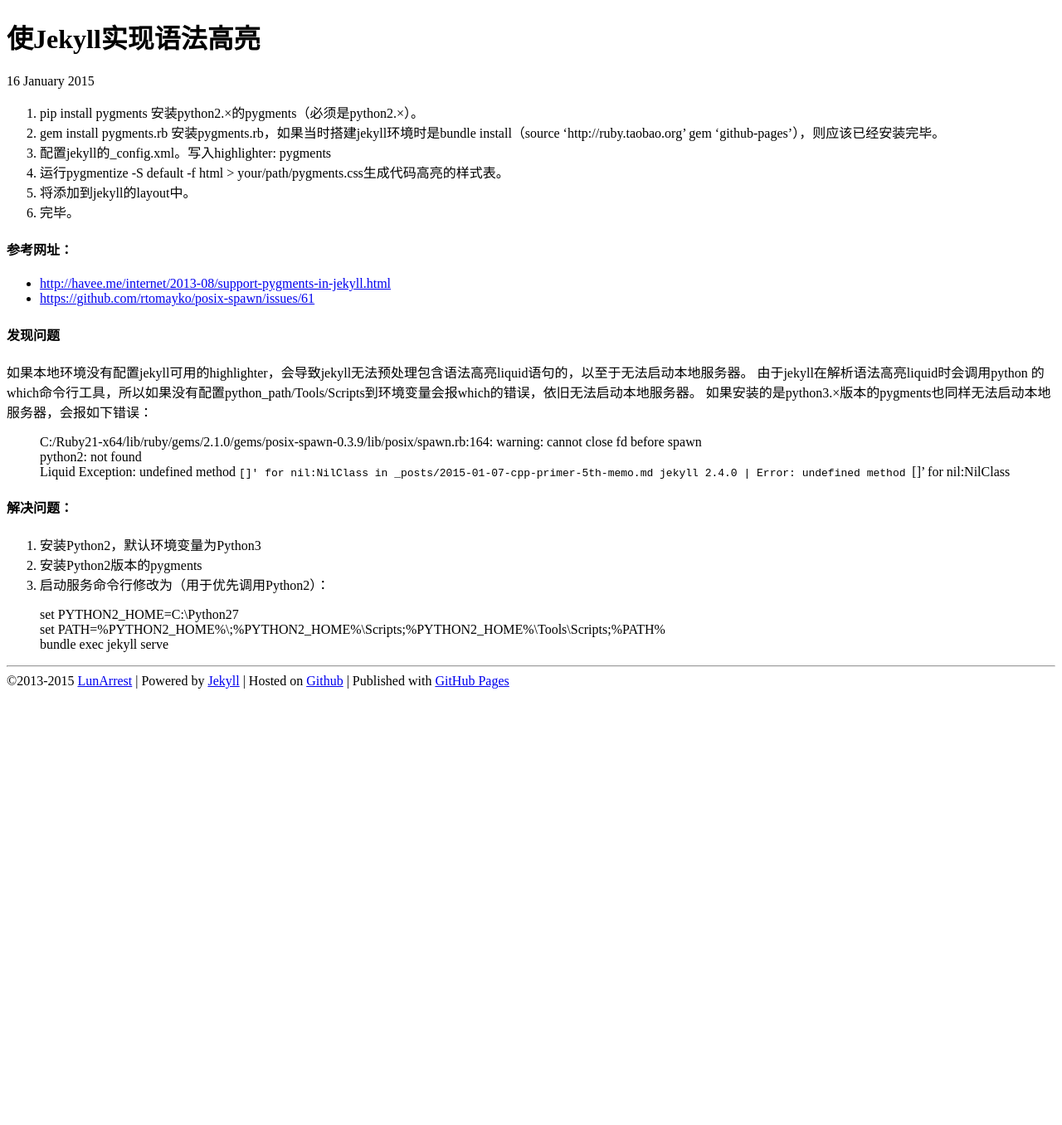
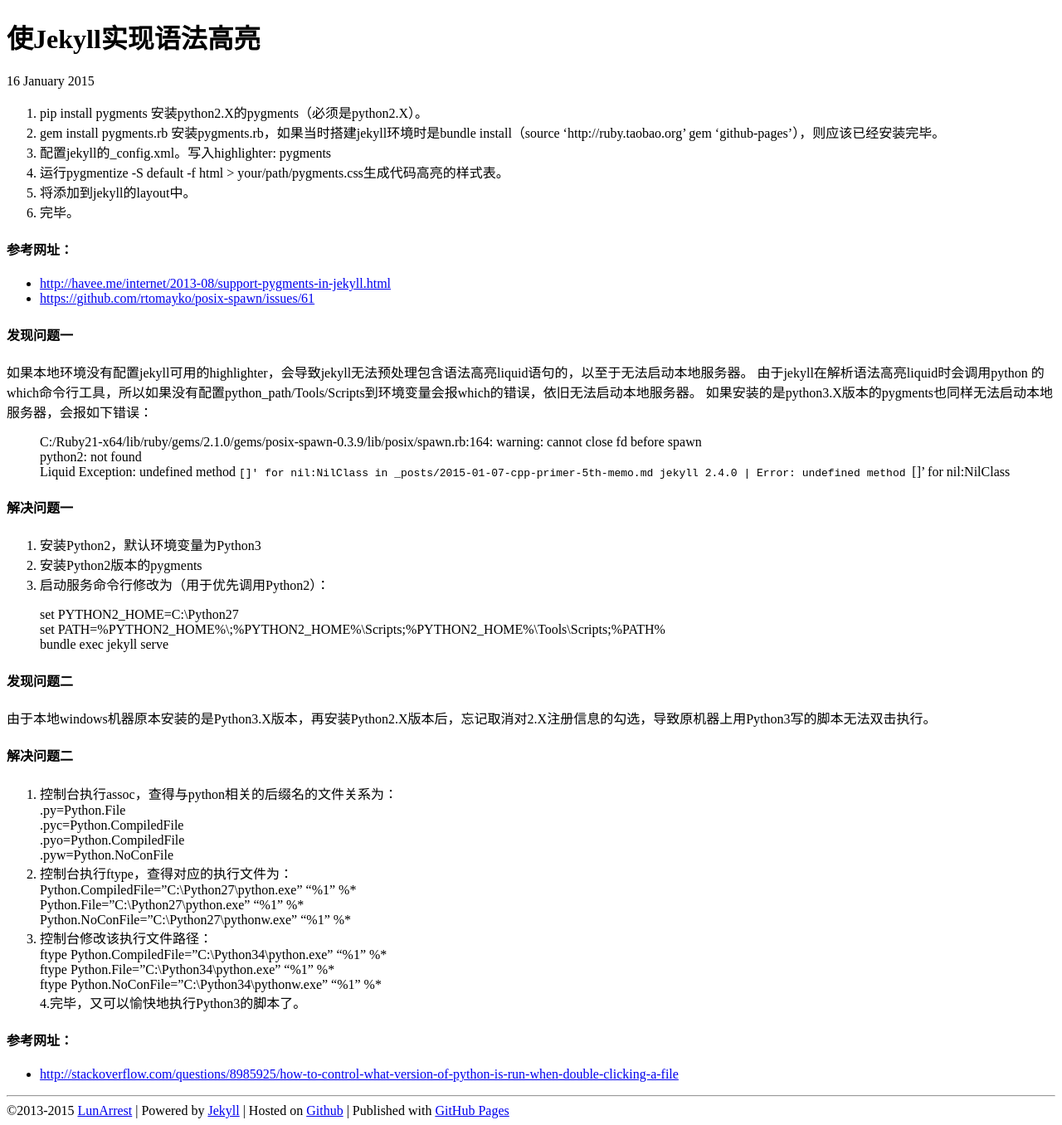
Before and after one commit to LunArrest/LunArrest.github.io, a Jekyll site: the page built from _posts/2015-01-16-jekyll-code-highlight.md, in a window 1280 px wide. Shown: the whole page at 83% size. Built offline with Jekyll 4.4.1, drawn with Linux system fonts in a browser that asks for light colours; before the commit the page ends 900 px from its top, so only the background shows below that.

Commit message:
- 错别符号修改 - 对新问题的发现和解决办法

```diff
--- a/_posts/2015-01-16-jekyll-code-highlight.md
+++ b/_posts/2015-01-16-jekyll-code-highlight.md
@@ -5,7 +5,7 @@ description: 使用pygments 使Jekyll博客界面代码语法高亮。
 tags: github pages
 ---
 
-1. pip install pygments 安装python2.×的pygments（必须是python2.×）。
+1. pip install pygments 安装python2.X的pygments（必须是python2.X）。
 2. gem install pygments.rb 安装pygments.rb，如果当时搭建jekyll环境时是bundle install（source 'http://ruby.taobao.org' gem 'github-pages'），则应该已经安装完毕。
 3. 配置jekyll的_config.xml。写入highlighter: pygments
 4. 运行pygmentize -S default -f html > your/path/pygments.css生成代码高亮的样式表。
@@ -18,17 +18,17 @@ tags: github pages
  * <https://github.com/rtomayko/posix-spawn/issues/61>
 
 
-#### 发现问题
+#### 发现问题一
 如果本地环境没有配置jekyll可用的highlighter，会导致jekyll无法预处理包含语法高亮liquid语句的，以至于无法启动本地服务器。
 由于jekyll在解析语法高亮liquid时会调用python 的which命令行工具，所以如果没有配置python_path/Tools/Scripts到环境变量会报which的错误，依旧无法启动本地服务器。
-如果安装的是python3.×版本的pygments也同样无法启动本地服务器，会报如下错误：
+如果安装的是python3.X版本的pygments也同样无法启动本地服务器，会报如下错误：
 
  > C:/Ruby21-x64/lib/ruby/gems/2.1.0/gems/posix-spawn-0.3.9/lib/posix/spawn.rb:164: warning: cannot close fd before spawn
  > python2: not found
  >   Liquid Exception: undefined method `[]' for nil:NilClass in _posts/2015-01-07-cpp-primer-5th-memo.md
  > jekyll 2.4.0 | Error:  undefined method `[]' for nil:NilClass
 
-#### 解决问题：
+#### 解决问题一
  1. 安装Python2，默认环境变量为Python3
  2. 安装Python2版本的pygments
  3. 启动服务命令行修改为（用于优先调用Python2）：
@@ -36,3 +36,28 @@ tags: github pages
  > set PYTHON2_HOME=C:\Python27
  > set PATH=%PYTHON2_HOME%\;%PYTHON2_HOME%\Scripts;%PYTHON2_HOME%\Tools\Scripts;%PATH%
  > bundle exec jekyll serve
+
+
+#### 发现问题二
+由于本地windows机器原本安装的是Python3.X版本，再安装Python2.X版本后，忘记取消对2.X注册信息的勾选，导致原机器上用Python3写的脚本无法双击执行。
+
+
+#### 解决问题二
+ 1. 控制台执行assoc，查得与python相关的后缀名的文件关系为：
+   .py=Python.File
+   .pyc=Python.CompiledFile
+   .pyo=Python.CompiledFile
+   .pyw=Python.NoConFile
+ 2. 控制台执行ftype，查得对应的执行文件为：
+   Python.CompiledFile="C:\Python27\python.exe" "%1" %*
+   Python.File="C:\Python27\python.exe" "%1" %*
+   Python.NoConFile="C:\Python27\pythonw.exe" "%1" %*
+ 3. 控制台修改该执行文件路径：
+   ftype Python.CompiledFile="C:\Python34\python.exe" "%1" %*
+   ftype Python.File="C:\Python34\python.exe" "%1" %*
+   ftype Python.NoConFile="C:\Python34\pythonw.exe" "%1" %*
+ 4.完毕，又可以愉快地执行Python3的脚本了。
+
+
+#### 参考网址：
+ * <http://stackoverflow.com/questions/8985925/how-to-control-what-version-of-python-is-run-when-double-clicking-a-file>
```
